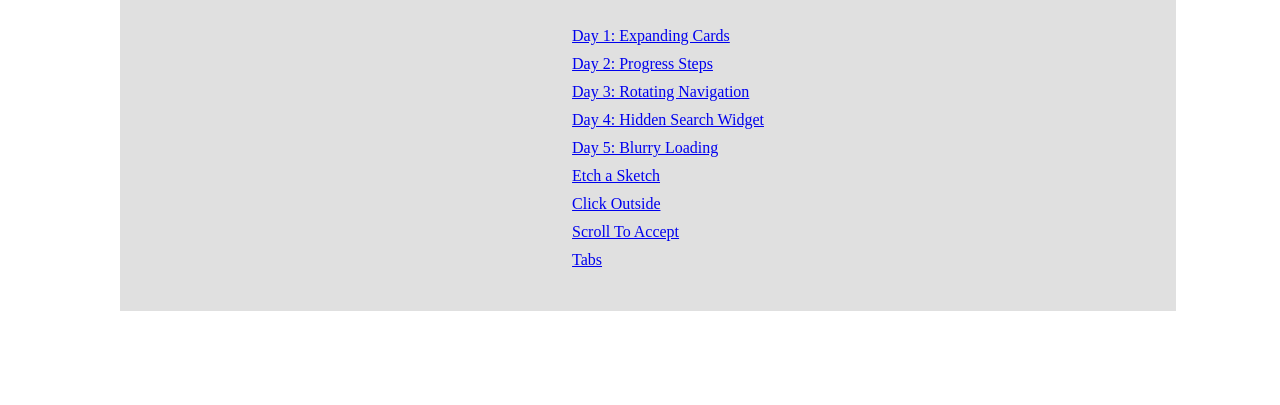
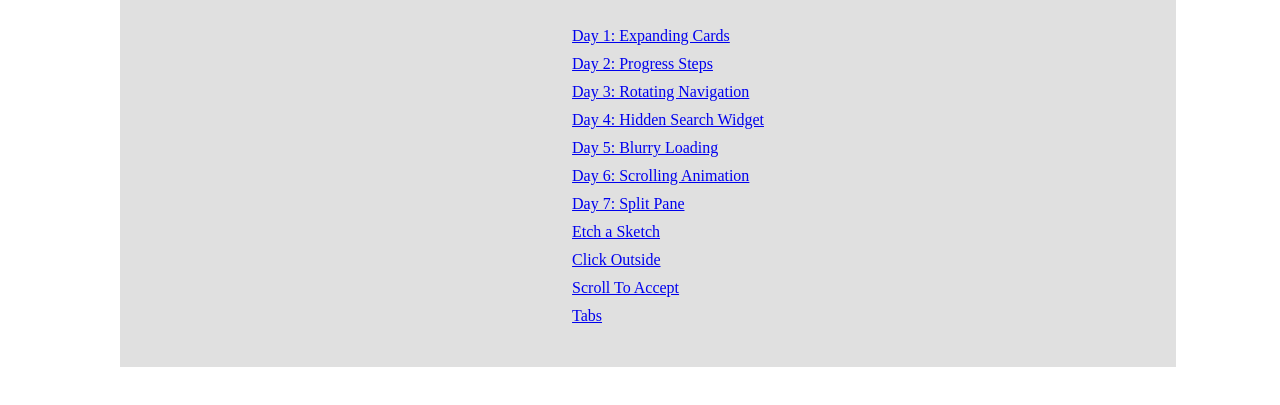
Before and after one commit to aHojo/100DaysofJavascript, a plain HTML site: page index.html in a window 1280 px wide. Shown: the part 103-508 px from the top of the page. Drawn offline with Linux system fonts and the light colour scheme.

Commit message:
updated index.html

```diff
--- a/index.html
+++ b/index.html
@@ -17,6 +17,8 @@
       <li><a href="./Day3-Rotating_Navigation/index.html">Day 3: Rotating Navigation</a></li>
       <li><a href="./Day4-Hidden_Search_widget/index.html">Day 4: Hidden Search Widget</a></li>
       <li><a href="./Day5-Blurry_loading/index.html">Day 5: Blurry Loading</a></li>
+      <li><a href="./Day6-Scroll_Animation/index.html">Day 6: Scrolling Animation</a></li>
+      <li><a href="./Day7-Split_Landing_Page/index.html">Day 7: Split Pane</a></li>
       <li><a href="./33-Etch-a-Sketch/index.html">Etch a Sketch</a></li>
       <li><a href="./34-ClickOutside/click-outside.html">Click Outside</a></li>
       <li><a href="./35-ScrollToAccept/scroll-to-accept.html">Scroll To Accept</a></li>
```
Also changed, not shown: README.md.
